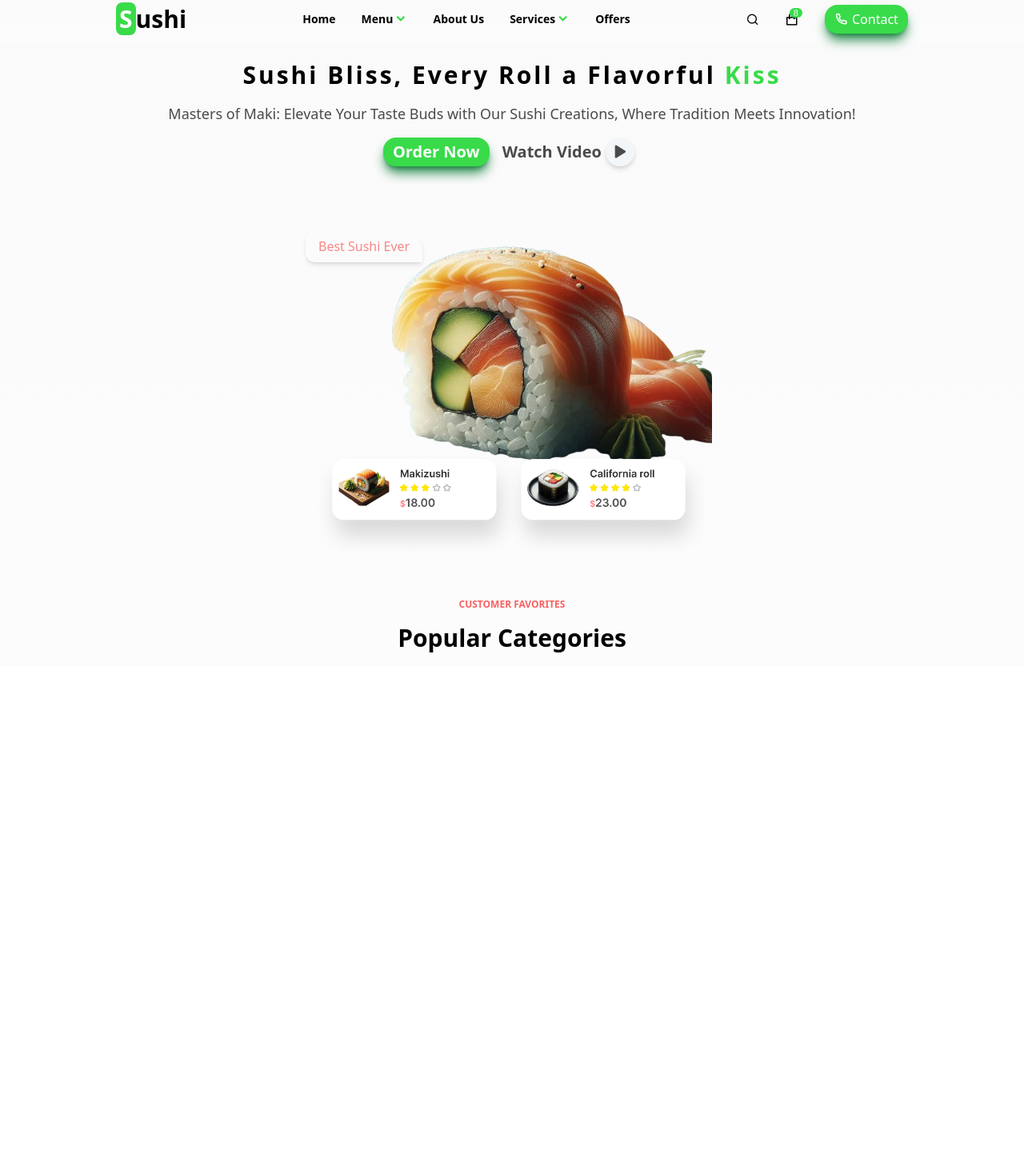
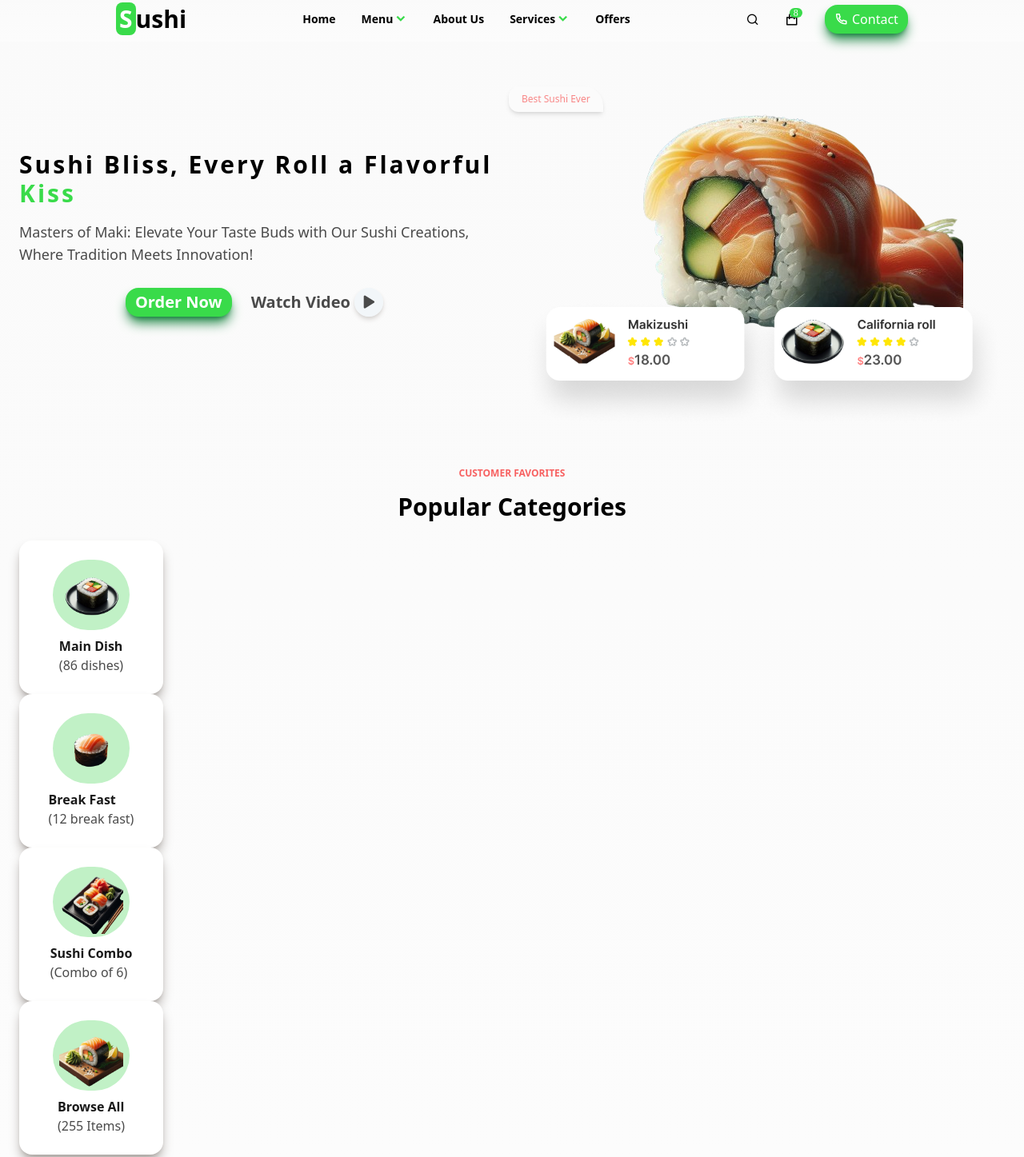
Before and after one commit to Trailblazer-dev/sushiWebsite, a website: page src/index.html in a window 1280 px wide. Shown: the part 4-1451 px from the top of the page at 80% size. Before the commit the page ends 836 px from the top, so only its background shows below. Drawn offline with nearby package versions, Linux system fonts and the light colour scheme.

Commit message:
building

```diff
--- a/src/index.html
+++ b/src/index.html
@@ -17,7 +17,8 @@
   <body class="bg-bodyColor font-sans">
     <!-- header -->
     <header
-      class="fixed top-0 left-0 bg-bodyColor h-14 w-full z-50 items-center flex justify-center " id="header"
+      class="fixed top-0 left-0 bg-bodyColor h-14 w-full z-50 items-center flex justify-center"
+      id="header"
     >
       <nav class="flex justify-around items-center w-full sm:justify-evenly">
         <div class="font-bold text-3xl">
@@ -129,36 +130,116 @@
     <!-- main -->
     <main class="">
       <!-- home -->
-       <section class="my-4" id="home">
-        <div class="container mt-20 flex flex-col justify-center items-center">
-          <div class="">
-            <h2 class="text-3xl font-extrabold tracking-widest mb-4 text-center ">Sushi Bliss, Every Roll a Flavorful <span class="text-secondaryColor"> Kiss</span></h2>
-            <p class="text-descriptionColor text-lg mb-4">Masters of Maki: Elevate Your Taste Buds with Our Sushi Creations, Where Tradition Meets Innovation!</p>
-            <div class="flex gap-2 justify-center items-center font-bold text-xl">
-              <button class="btn ">Order Now </button>
-              <button class="text-descriptionColor hover:bg-stone-700 px-2 py-1 rounded-2xl hover:text-secondaryColor">Watch Video <i class="ri-play-large-fill bg-slate-100/80 p-2 rounded-full shadow-md shadow-stone-300 "></i></button>
+      <section class="my-4" id="home">
+        <div
+          class="container mt-20 flex flex-col md:flex-row justify-center items-center md:mt-12 md:mx-auto md:gap-6"
+        >
+          <div class="md:w-1/2">
+            <h2
+              class="text-3xl font-extrabold tracking-widest mb-4 text-center md:text-left"
+            >
+              Sushi Bliss, Every Roll a Flavorful
+              <span class="text-secondaryColor"> Kiss</span>
+            </h2>
+            <p class="text-descriptionColor text-lg mb-4 md:mb-6">
+              Masters of Maki: Elevate Your Taste Buds with Our Sushi Creations,
+              Where Tradition Meets Innovation!
+            </p>
+            <div
+              class="flex gap-2 justify-center items-center font-bold text-xl"
+            >
+              <button class="btn">Order Now</button>
+              <button
+                class="text-descriptionColor hover:bg-stone-700 px-2 py-1 rounded-2xl hover:text-secondaryColor md:px-4 md:py-2"
+              >
+                Watch Video
+                <i
+                  class="ri-play-large-fill bg-slate-100/80 p-2 rounded-full shadow-md shadow-stone-300"
+                ></i>
+              </button>
             </div>
           </div>
-          <div class="flex flex-col justify-center items-center relative">
-            <img src="img/home.png" alt="image">
-            <img src="img/2 Items Below Sushi.png" alt="image" class="absolute bottom-2">
-            <div class="absolute bg-[#FBFBFB] px-4 py-2 text-subtitleColor/60 rounded-tl-xl rounded-bl-xl rounded-tr-3xl top-20 -left-2 shadow-md">Best Sushi Ever</div>
+          <div
+            class="flex flex-col justify-center items-center relative md:w-1/2"
+          >
+            <img src="img/home.png" alt="image" />
+            <img
+              src="img/2 Items Below Sushi.png"
+              alt="image"
+              class="absolute bottom-2"
+            />
+            <div
+              class="absolute bg-[#FBFBFB] px-4 py-2 text-subtitleColor/60 rounded-tl-xl rounded-bl-xl rounded-tr-3xl top-20 -left-2 shadow-md md:-left-4 md:text-xs md:top-16"
+            >
+              Best Sushi Ever
+            </div>
           </div>
         </div>
-       </section>
+      </section>
 
       <!-- popular -->
-       <section class="my-4" id="popular">
+      <section class="my-4" id="popular">
         <div class="container mt-10">
-          <div class="text-center">
+          <div class="text-center mb-6">
             <p class="subtitle mb-4">CUSTOMER FAVORITES</p>
             <h2 class="font-extrabold text-3xl">Popular Categories</h2>
           </div>
           <div class="">
-
+            <div
+              class="flex flex-col justify-center items-center w-[180px] bg-white shadow-lg shadow-stone-400 px-4 py-6 rounded-2xl"
+            >
+              <div
+                class="flex justify-center items-center bg-[#C1F1C6] rounded-full w-24 px-2 py-1 mb-2"
+              >
+                <img src="img/card1.png" alt="image" />
+              </div>
+              <div class="">
+                <h2 class="font-bold text-black/90">Main Dish</h2>
+                <p class="text-descriptionColor">(86 dishes)</p>
+              </div>
+            </div>
+            <div
+              class="flex flex-col justify-center items-center w-[180px] bg-white shadow-lg shadow-stone-400 px-4 py-6 rounded-2xl"
+            >
+              <div
+                class="flex justify-center items-center bg-[#C1F1C6] rounded-full w-24 px-2 py-1 mb-2"
+              >
+                <img src="img/card2.png" alt="image" />
+              </div>
+              <div class="">
+                <h2 class="font-bold text-black/90">Break Fast</h2>
+                <p class="text-descriptionColor">(12 break fast)</p>
+              </div>
+            </div>
+            <div
+              class="flex flex-col justify-center items-center w-[180px] bg-white shadow-lg shadow-stone-400 px-4 py-6 rounded-2xl"
+            >
+              <div
+                class="flex justify-center items-center bg-[#C1F1C6] rounded-full w-24 px-2 py-1 mb-2"
+              >
+                <img src="img/card3.png" alt="image" />
+              </div>
+              <div class="">
+                <h2 class="font-bold text-black/90">Sushi Combo</h2>
+                <p class="text-descriptionColor">(Combo of 6)</p>
+              </div>
+            </div>
+            <div
+              class="flex flex-col justify-center items-center w-[180px] bg-white shadow-lg shadow-stone-400 px-4 py-6 rounded-2xl"
+            >
+              <div
+                class="flex justify-center items-center bg-[#C1F1C6] rounded-full w-24 px-2 py-1 mb-2"
+              >
+                <img src="img/card4.png" alt="image" />
+              </div>
+              <div class="">
+                <h2 class="font-bold text-black/90">Browse All</h2>
+                <p class="text-descriptionColor">(255 Items)</p>
+              </div>
+            </div>
           </div>
         </div>
-       </section>
+      </section>
 
       <!-- menu -->
 
```
Also changed, not shown: src/output.css.
